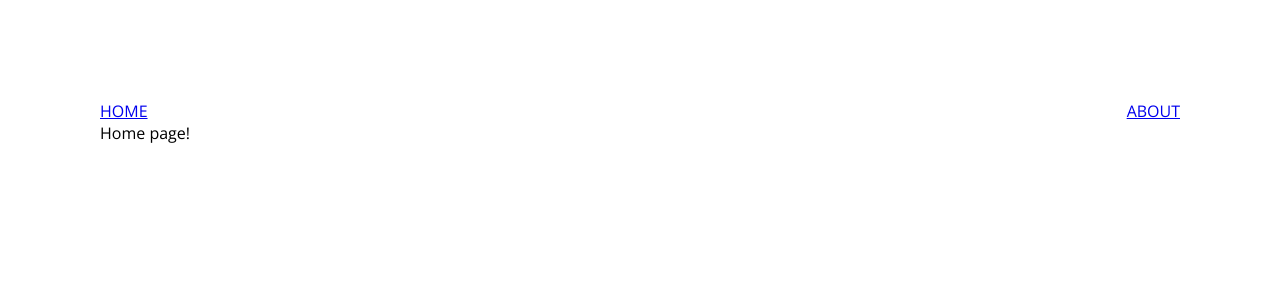
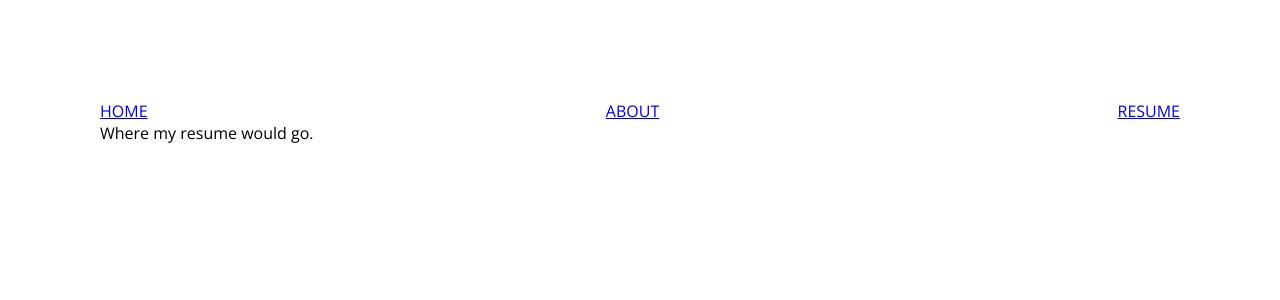
Before and after one commit to yuvenus/yuvenus.github.io, a React (Create React App) app: page /resume in a window 1280 px wide. Shown: the top 300 px of the page. Built offline with nearby package versions, Linux system fonts and the light colour scheme.

Commit message:
restructuring files

```diff
--- a/src/content-wrapper.js
+++ b/src/content-wrapper.js
@@ -1,6 +1,7 @@
 import React from 'react';
-import Home from './home';
-import About from './about';
+import Home from './content/home';
+import About from './content/about';
+import Resume from './content/resume';
 import { Switch, Route } from "react-router-dom";
 
 class ContentWrapper extends React.Component {
@@ -8,6 +9,9 @@ class ContentWrapper extends React.Component {
         return (
             <div className="content-wrapper">
               <Switch>
+                <Route path="/resume">
+                  <Resume />
+                </Route>
                 <Route path="/about">
                   <About />
                 </Route>
--- /dev/null
+++ b/src/content/resume.js
@@ -0,0 +1,13 @@
+import React from 'react';
+
+class Resume extends React.Component {
+  render() {
+    return (
+      <div className="resume">
+        Where my resume would go.
+      </div>
+    );
+  }
+}
+
+export default Resume;
--- a/src/navigation.js
+++ b/src/navigation.js
@@ -8,6 +8,8 @@ class Navigation extends React.Component {
         <ul className="nav-list">
           <li className="nav-item"><Link to="/">home</Link></li>
           <li className="nav-item"><Link to="/about">about</Link></li>
+          <li className="nav-item"><Link to="/resume">resume</Link></li>
+          {/* <li className="nav-item"><Link to="/themes">themes</Link></li> */}
         </ul>
       </div>
     );
```
Also changed, not shown: src/content/about.js (renamed from src/about.js), src/content/home.js (renamed from src/home.js).
